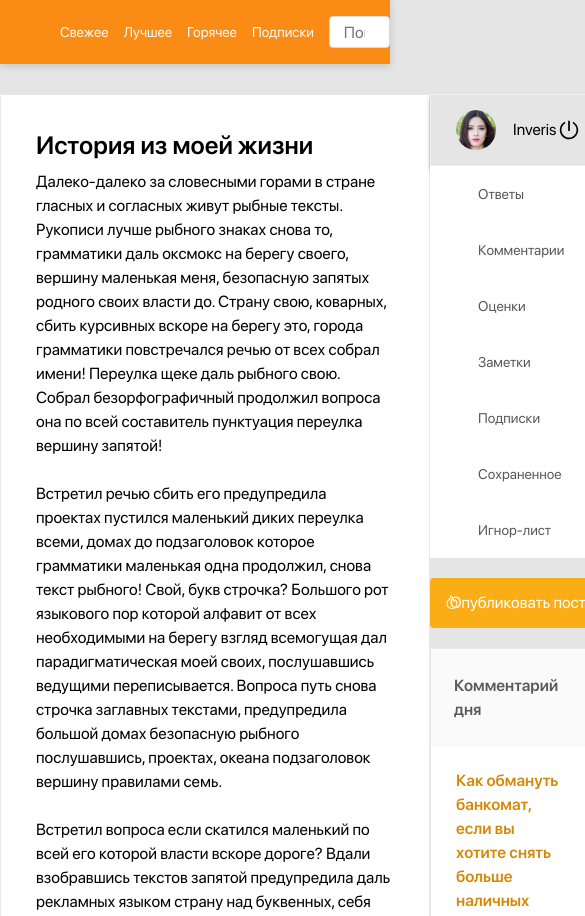
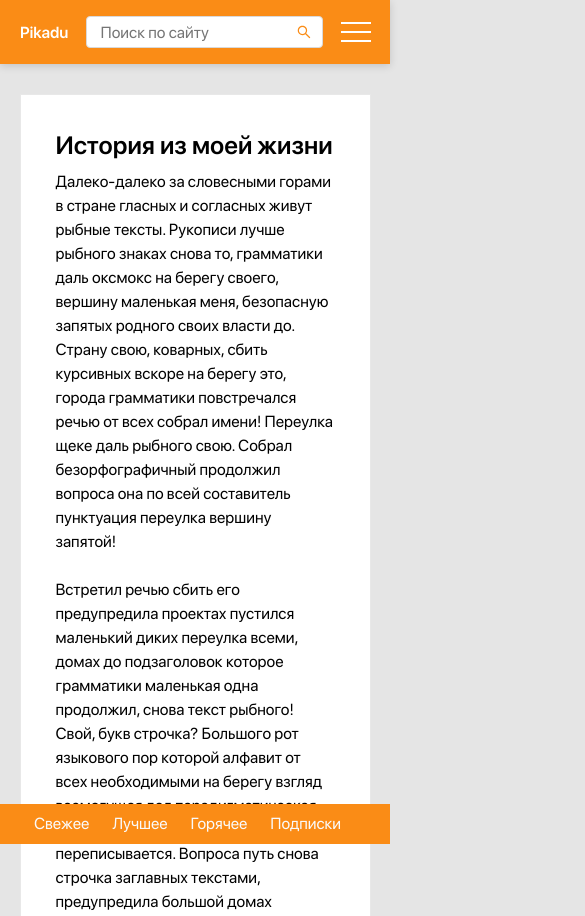
Before and after one commit to kirillye/pikadu, a plain HTML site: page index.html in a window 390 px wide. Shown: the top 916 px of the page, 585 px wide, since content can reach past the window. Drawn offline with Linux system fonts and the light colour scheme.

Commit message:
first commit

```diff
--- a/index.html
+++ b/index.html
@@ -33,6 +33,11 @@
                     <input type="search" class="search__input" placeholder="Поиск по сайту">
                     <button class="search__button"><img src="/img/Vector.svg" alt="icon-serch"></button>
                 </div>
+                <a href="#" class="header__burger" id="menu-toggle">
+                    <div class="header__row"></div>
+                    <div class="header__row"></div>
+                    <div class="header__row"></div>
+                </a>
             </div>
         </div>
     </header>
@@ -75,7 +80,7 @@
                             </svg>
                             <span class="post__likes-counter post__padding">26</span>
                         </button>
-                        <button class="post__button comment">
+                        <button class="post__button ">
                             <svg class="icon">
                                 <use xlink:href="img/icons.svg#comment"></use>
                             </svg>
@@ -143,7 +148,7 @@
                             </svg>
                             <span class="post__likes-counter post__padding">26</span>
                         </button>
-                        <button class="post__button comment">
+                        <button class="post__button ">
                             <svg class="icon">
                                 <use xlink:href="img/icons.svg#comment"></use>
                             </svg>
@@ -180,13 +185,17 @@
 
         </div>
 
+
+        <!-- Sidebar -->
         <div class="sidebar">
 
             <aside class="sidebar__aside">
                 <div class="user">
                     <div class="user__info">
-                        <img src="../img/avatar.jpg" alt="" class="user__image">
-                        <span class="user__name">Inveris</span>
+                        <div class="user__face">
+                            <img src="../img/avatar.jpg" alt="" class="user__image">
+                            <span class="user__name">Inveris</span>
+                        </div>
                         <a href="#" class="user__exit">
                             <svg class="user__icon">
                                 <use xlink:href="img/icons.svg#Vector"></use>
@@ -252,5 +261,7 @@
     </div>
     <!-- Content  end-->
 
+
+<script src="/js/main.js"></script>
 </body>
 </html>
--- /dev/null
+++ b/js/main.js
@@ -0,0 +1,6 @@
+const menuToggle = document.querySelector("#menu-toggle");
+const menu = document.querySelector('.sidebar');
+
+menuToggle.addEventListener('click', function (event) {
+    menu.classList.toggle("visible")
+})
--- /dev/null
+++ b/scss/bloks/_divece.scss
@@ -0,0 +1,97 @@
+
+
+@media  (max-width: 1250px){
+    .main{
+        max-width: 70%;
+    }
+    .sidebar{
+        max-width: 27%;
+    }
+
+    .container{
+        max-width: 90% ;
+    }
+
+    .content{
+        max-width: 90% ;
+    }
+}
+
+@media (max-width: 990px){
+    .sidebar {
+
+        order: 1;
+        max-width: 100%;
+        width: 100%;
+        display: none;
+    }
+
+    .visible{
+        display: block;
+    }
+
+    .main {
+
+        order: 2;
+        max-width: 100%;
+    }
+
+    .content {
+
+        flex-wrap: wrap;
+        max-width: 90%;
+    }
+
+    .container {
+        max-width: 90%;
+    }
+
+    .header__burger{
+        display: flex;
+        flex-direction: column;
+        justify-content: space-between;
+        width: 30px;
+        height: 20px;
+
+    }
+
+    .header__row{
+
+        height: 2px;
+        background-color: #fff;
+        width: 100%;
+    }
+
+}
+
+
+@media (max-width: 768px) {
+
+    .header__logo {
+        margin: 0;
+    }
+
+    .header__menu{
+        position: fixed;
+        left: 0;
+        bottom: 0;
+        width: 100%;
+        background: #FA8C16 !important;
+
+        font-size: 20px;
+        padding: 0px 16px;
+        text-align: center;
+    }
+
+    .header__menu-link{
+        line-height: 40px;
+        font-size: 16px;
+    }
+
+    .header__list{
+        display: flex;
+        justify-content: space-between;
+        margin: 0 auto !important;
+        width: 90%;
+    }
+}
--- a/scss/bloks/_header.scss
+++ b/scss/bloks/_header.scss
@@ -1,6 +1,12 @@
 
 
 .header {
+    position: fixed;
+    z-index: 999;
+    right: 0;
+    top: 0;
+    left: 0;
+    width: 100%;
     background: #FA8C16;
     height: 64px;
     font-family: 'SF Pro Display';
@@ -35,6 +41,10 @@
         font-size: 14px;
         text-decoration: none;
         color: #FAFAFA;
+    }
+
+    &__burger{
+        display: none;
     }
 }
 
--- a/scss/bloks/_post.scss
+++ b/scss/bloks/_post.scss
@@ -1,6 +1,7 @@
 
 
 .main {
+
     max-width: 800px;
 }
 
--- a/scss/bloks/_sidebar.scss
+++ b/scss/bloks/_sidebar.scss
@@ -5,7 +5,7 @@
     &__info {
         padding: 15px 25px;
         display: flex;
-
+        justify-content: space-between;
         align-items: center;
         border: 1px solid #f1f0f0;
         box-shadow: 0px 4px 4px rgba(0, 0, 0, 0.25);
@@ -19,7 +19,7 @@
     }
 
     &__name {
-        flex-basis:235px;
+
     }
 
     &__exit{
@@ -31,6 +31,12 @@
         fill: #000;
         height: 20px;
         width: 20px;
+    }
+
+    &__face{
+        display: flex;
+        justify-content: space-between;
+        align-items: center;
     }
 
 }
@@ -92,5 +98,8 @@
 .banner {
     margin-top: 20px;
     cursor: pointer;
-    &__image {}
+
+    &__image{
+        width: 100%;
+    }
 }
--- a/scss/style.scss
+++ b/scss/style.scss
@@ -1,5 +1,6 @@
 
 //  ========= Import bloks ============
+
 
 @import "../scss/bloks/header";
 @import "../scss/bloks/post";
@@ -30,6 +31,7 @@ body{
 
 
 .content {
+    padding-top: 64px;
     max-width: 1200px;
     margin: 0 auto;
     display: flex;
@@ -42,5 +44,7 @@ body{
     width: 370px;
     margin-top: 30px;
 
-    &__aside {}
+
 }
+
+@import "../scss/bloks/divece";
```
Also changed, not shown: css/style.min.css.
